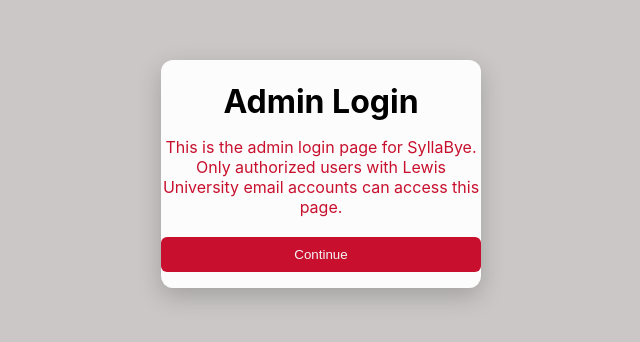
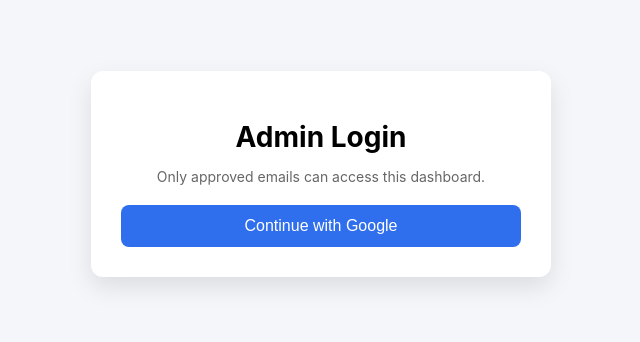
Before and after one commit to Luis-Perz/syllabye-firebase, a React (Create React App) app: page /admin in a window 1280 px wide. Shown: the part 226-568 px from the top of the page, without its empty margins (319-959 px from the left). Built offline with nearby package versions, Linux system fonts and the light colour scheme; a web font is replaced by a local one.

Commit message:
Adding in the admin dashboard, adding in background in home page, authenticating the admin

```diff
--- a/src/App.js
+++ b/src/App.js
@@ -3,6 +3,7 @@
 import Login from './pages/Login';
 import About from './pages/About';
 import Admin from './pages/Admin';
+import AdminDashboard from './pages/AdminDashboard';
 import {BrowserRouter, Routes, Route} from "react-router-dom";
 
 function App() {
@@ -14,6 +15,7 @@
             <Route path="/home" element={<Home />} />
             <Route path="/about" element={<About />} />
             <Route path="/admin" element={<Admin />} />
+            <Route path="/admin/dashboard" element={<AdminDashboard />} />
           </Routes>
         </BrowserRouter>
       </>
--- /dev/null
+++ b/src/css/AdminDashboard.css
@@ -0,0 +1,54 @@
+.admin-dashboard-container {
+  padding: 30px;
+  background: #f5f6fa;
+  min-height: 100vh;
+  overflow-y: auto;
+}
+
+.admin-title {
+  font-size: 28px;
+  margin-bottom: 20px;
+}
+
+.syllabus-list {
+  display: flex;
+  flex-direction: column;
+  gap: 15px;
+  max-width: 900px;
+  margin: 0 auto;
+}
+
+.syllabus-card {
+  background: white;
+  border: 1px solid #e6e6e6;
+  border-radius: 10px;
+  padding: 15px;
+  box-shadow: 0 2px 8px rgba(0,0,0,0.05);
+  transition: transform 0.1s ease-in-out;
+}
+
+.syllabus-card:hover {
+  transform: scale(1.01);
+}
+
+.syllabus-card h3 {
+  margin-bottom: 8px;
+}
+
+.syllabus-meta {
+  margin: 4px 0;
+  font-size: 14px;
+  color: #444;
+}
+
+.file-link {
+  display: inline-block;
+  margin-top: 10px;
+  color: #2f6fed;
+  text-decoration: none;
+  font-weight: 500;
+}
+
+.file-link:hover {
+  text-decoration: underline;
+}
--- /dev/null
+++ b/src/css/admin.css
@@ -0,0 +1,48 @@
+/* Need a separate page for styling the admin page */
+.admin-login-container {
+    height: 100vh;
+    display: flex;
+    justify-content: center;
+    align-items: center;
+    background: #f5f6fa;
+}
+
+.login-card{
+    width: 400px;
+    background: white;
+    padding: 30px;
+    border-radius: 12px;
+    text-align: center;
+    box-shadow: 0 10px 25px rgba(0,0,0,0.1);
+}
+
+.form-title {
+    font-size: 28px;
+    margin-bottom: 10px;
+}
+
+.form-submission {
+    font-size: 14px;
+    color: #666;
+    margin-bottom: 20px;
+}
+
+.submit-button {
+    width: 100%;
+    padding: 12px;
+    background: #2f6fed;
+    color: white;
+    border: none;
+    border-radius: 8px;
+    cursor: pointer;
+    font-size: 16px;
+}
+
+.submit-button:hover {
+    background: #1f5ad6;
+}
+
+.error-text {
+    color: red;
+    margin-top: 10px;
+}
--- a/src/css/home.css
+++ b/src/css/home.css
@@ -1,11 +1,33 @@
 /* Top bar section */
-.home-container {
+/*.home-container {
     min-height: 100vh;
     background: #f5f6f8;
     display: flex;
     justify-content: center;
     align-items: flex-start;
     padding-top: 120px;
+}*/
+
+.home-container {
+    height: 100vh;
+    display: flex;
+    justify-content: center;
+    align-items: center;
+    position: relative;
+    padding-top: 100px;
+    padding-bottom: 40px;
+}
+
+.background {
+    height: 100%;
+    width: 100%;
+    background-position: center;
+    background-size: contain;
+    background-repeat: no-repeat;
+    position: fixed;
+    top: 0;
+    left: 0;
+    z-index: -1;
 }
 
 .home-container .top-bar {
@@ -31,10 +53,15 @@
 /* Form card */
 .home-container .form-card {
     background: white;
-    padding: 40px;
+    padding: 30px;
     border-radius: 16px;
     width: 650px;
+    min-height: 450px;
     box-shadow: 0 10px 30px rgba(0,0,0,0.1);
+    display: flex;
+    flex-direction: column;
+    margin: auto;
+    z-index: 2;
 }
 
 .home-container .subtitle {
@@ -87,20 +114,20 @@
     margin-top: 30px;
     border: 2px dashed #c8102e;
     border-radius: 12px;
-    padding: 40px;
+    padding: 25px;
     text-align: center;
     background: #fafafa;
 }
 
 /* Upload text */
 .home-container .upload-box p {
-    margin-bottom: 15px;
+    margin-bottom: 5px;
     color: #555;
 }
 
 /* File input */
 .home-container .upload-box input[type="file"] {
-    margin-bottom: 15px;
+    margin-bottom: 5px;
 }
 
 /* Upload button */
--- a/src/css/login.css
+++ b/src/css/login.css
@@ -24,7 +24,7 @@
     display: inline-flex;
     height: 100%;
     width: fit-content;
-    animation: scroll 140s linear infinite;
+    animation: scroll 300s linear infinite;
 }
 
 .background-tracker img {
--- a/src/pages/Admin.js
+++ b/src/pages/Admin.js
@@ -1,21 +1,52 @@
+// So this is the login page for admins
+// I need to make a separate page that when successfully logged in here
+// takes them to that page.
 
-import "../css/login.css";
+import {auth, provider} from "../firebase/firebase";
+import { signInWithPopup } from "firebase/auth";
+import { useNavigate} from "react-router-dom";
+import { useState } from "react";
+import "../css/admin.css";
+
+// GET TO WORK NOW RAAAHHHHH
+const ALLOWED_EMAILS = [
+    "mollyepaez@lewisu.edu"
+];
 
 function Admin() {
+    const navigate = useNavigate();
+    const [error, setError] = useState("");
+    const handleLogin = async () => {
+        try {
+            const result = await signInWithPopup(auth, provider);
+            const user = result.user;
+            const email = user.email;
 
+            if (ALLOWED_EMAILS.includes(email)) {
+                navigate("/admin/dashboard");
+            } else {
+                setError("You do not have access to this page.");
+            }
+        } catch(err) {
+            setError("Login failed please try again.");
+        }    };
 
     return (
         <div className="admin-login-container">
             <div className="login-card">
                 <h1 className="form-title">Admin Login</h1>
-                <p className="form-sub">This is the admin login page for SyllaBye. Only authorized users with Lewis University email accounts can access this page.</p>
-                <button className="submit-button" onClick={() => {}}>
-                    Continue
+                <p className="form-submission">
+                    Only approved emails can access this dashboard.
+                </p>
+
+                <button className="submit-button" onClick={handleLogin}>
+                    Continue with Google
                 </button>
-                {{} && <p style={{color: "red", marginTop:"10px"}}>{() => {}}</p>}
+
+                {error && <p className="error-text">{error}</p>}
             </div>
         </div>
-    )
+    );
 }
 
 export default Admin;
--- /dev/null
+++ b/src/pages/AdminDashboard.js
@@ -0,0 +1,77 @@
+// Now this is where I actually need to move everything that's in the
+// firebase syllabi folder to here.
+
+import { useEffect, useState } from "react";
+import { db } from "../firebase/firebase";
+import { collection, getDocs } from "firebase/firestore";
+import "../css/AdminDashboard.css";
+
+function AdminDashboard() {
+  const [syllabi, setSyllabi] = useState([]);
+
+  useEffect(() => {
+    const fetchData = async () => {
+      const snapshot = await getDocs(collection(db, "syllabi"));
+
+      const data = snapshot.docs.map((doc) => ({
+        id: doc.id,
+        ...doc.data()
+      }));
+
+      data.sort((a, b) => b.id.localeCompare(a.id));
+
+      setSyllabi(data);
+    };
+
+    fetchData();
+  }, []);
+
+  return (
+    <div className="admin-dashboard-container">
+      <h1 className="admin-title">Admin Dashboard</h1>
+
+      <div className="syllabus-list">
+        {syllabi.length === 0 ? (
+          <p>No syllabi uploaded yet.</p>
+        ) : (
+          syllabi.map((item) => (
+            <div key={item.id} className="syllabus-card">
+              <h3>
+                {item.courseName} ({item.courseNumber})
+              </h3>
+
+              <p className="syllabus-meta">
+                <b>Instructor:</b> {item.instructor}
+              </p>
+
+              <p className="syllabus-meta">
+                <b>Department:</b> {item.department}
+              </p>
+
+              <p className="syllabus-meta">
+                <b>Semester:</b> {item.semester}
+              </p>
+
+              <p className="syllabus-meta">
+                <b>Section:</b> {item.section}
+              </p>
+
+              {item.fileURL && (
+                <a
+                  className="file-link"
+                  href={item.fileURL}
+                  target="_blank"
+                  rel="noreferrer"
+                >
+                  View File
+                </a>
+              )}
+            </div>
+          ))
+        )}
+      </div>
+    </div>
+  );
+}
+
+export default AdminDashboard;
--- a/src/pages/home.js
+++ b/src/pages/home.js
@@ -8,6 +8,7 @@
 import helpIcon from "../images/questions.png";
 import Questions from "../components/Questions";
 import Sidebar from "../components/Sidebar";
+import LUBack from "../images/SmallLUT.png";
 
 
 
@@ -31,6 +32,10 @@
 
     return (
         <div className="home-container">
+
+            <div className="background">
+                <img src={LUBack} alt=""/>
+            </div>
 
             <div className="top-bar">
                 <h1 className="logo">SyllaBye</h1>
```
Also changed, not shown: 2 other files (tests, documents, lock files or other folders).
